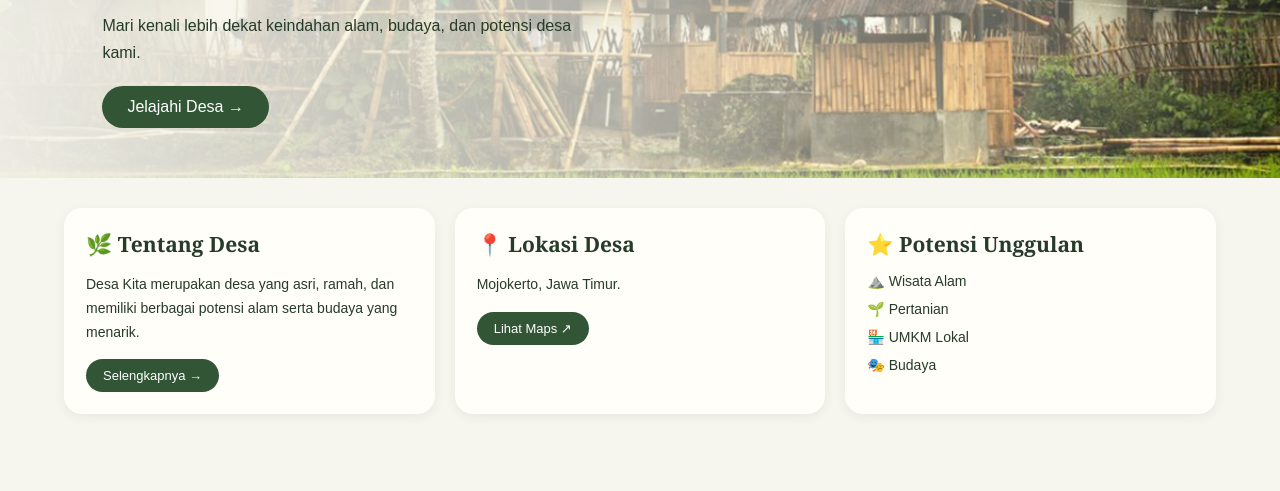
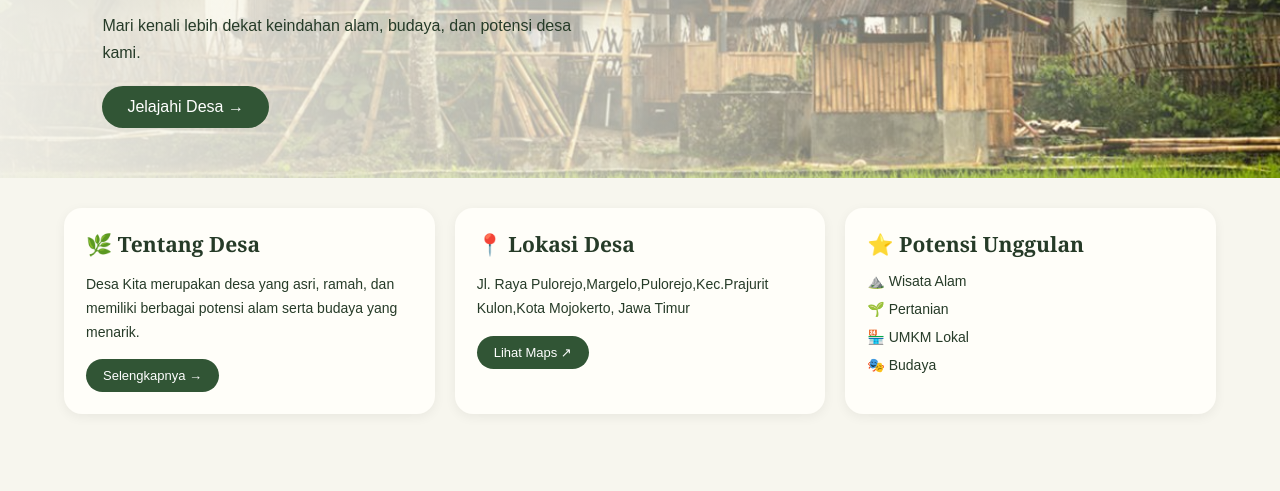
Before and after one commit to piscaa10/Pedesaan, a plain HTML site: page index.html in a window 1280 px wide. Shown: the part 293-784 px from the top of the page. Drawn offline with Linux system fonts and the light colour scheme.

Commit message:
Change location description in index.html
Updated location details for Desa in the info card.

```diff
--- a/index.html
+++ b/index.html
@@ -72,7 +72,7 @@
 
     <div class="info-card">
         <h2>📍 Lokasi Desa</h2>
-        <p>Mojokerto, Jawa Timur.</p>
+        <p>Jl. Raya Pulorejo,Margelo,Pulorejo,Kec.Prajurit Kulon,Kota Mojokerto, Jawa Timur</p>
 
         <a href="https://www.google.com/maps/search/?api=1&query=SMK+Negeri+2+Mojokerto"
            target="_blank"
```
